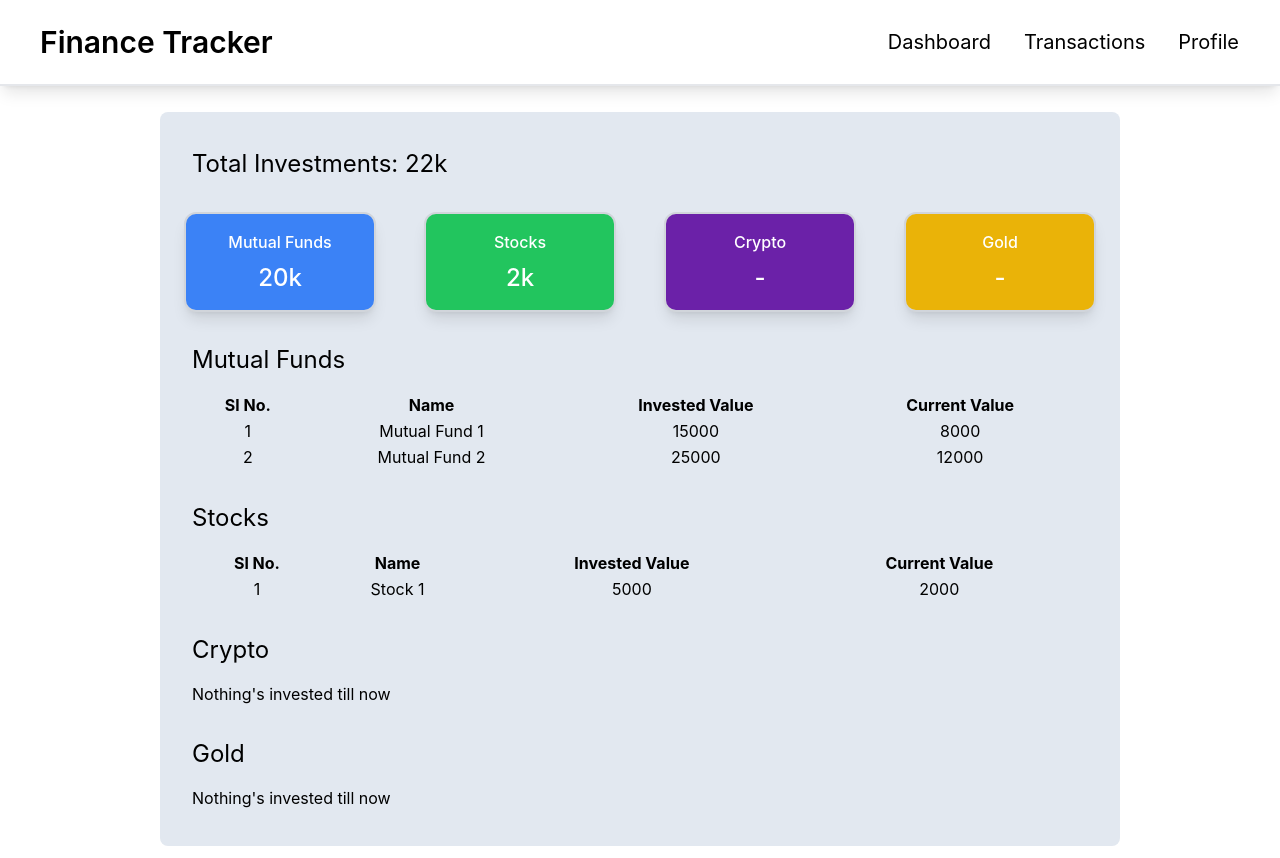
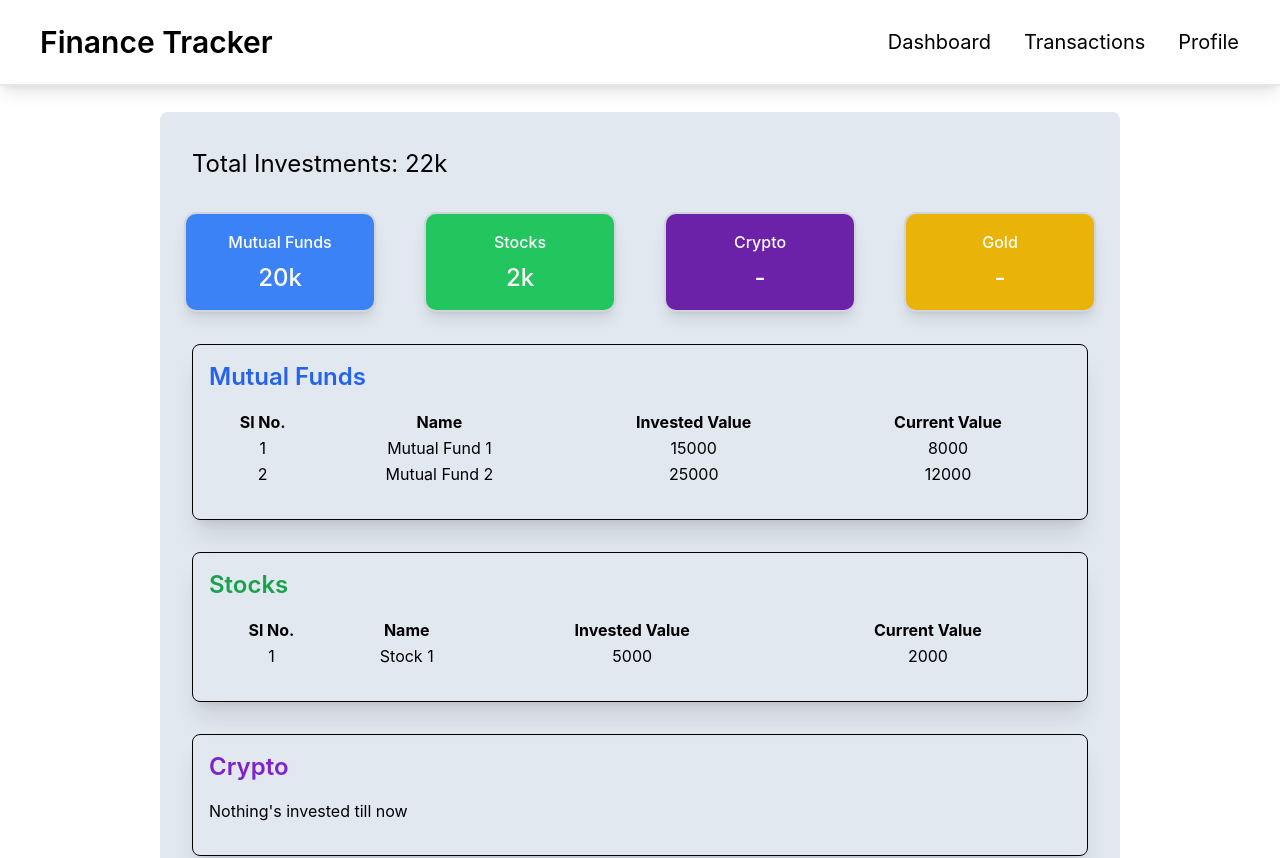
Before and after one commit to alchemist-coders/finance-tracker, a Next.js app: page /dashboard in a window 1280 px wide. Shown: the top 858 px of the page. Built offline with nearby package versions, Linux system fonts and the light colour scheme.

Commit message:
Added style fixes

```diff
--- a/components/Navbar.jsx
+++ b/components/Navbar.jsx
@@ -9,7 +9,7 @@ const Navbar = () => {
         <li className="px-2 py-1 scale-100 hover:scale-105 rounded-lg border-b border-r border-transparent hover:border-black transition">
           <Link href="/dashboard">
             <a>Dashboard</a>
-          </Link>
+            </Link>
         </li>
         <li className="px-2 py-1 scale-100 hover:scale-105 rounded-lg border-b border-r border-transparent hover:border-black transition">
           <Link href="/transactions">
--- a/pages/dashboard.jsx
+++ b/pages/dashboard.jsx
@@ -32,8 +32,8 @@ const dashboard = () => {
           </div>
         </section>
 
-        <section className="m-8">
-          <h2 className="text-2xl">Mutual Funds</h2>
+        <section className=" p-4 border border-black rounded-lg m-8 shadow-xl">
+          <h2 className="text-2xl  font-semibold text-blue-600 ">Mutual Funds</h2>
 
           <table className="w-full text-center my-4">
             <thead>
@@ -61,8 +61,8 @@ const dashboard = () => {
           </table>
         </section>
 
-        <section className="m-8">
-          <h2 className="text-2xl">Stocks</h2>
+        <section className=" p-4 border border-black rounded-lg m-8 shadow-xl">
+          <h2 className="text-2xl font-semibold text-green-600">Stocks</h2>
 
           <table className="w-full text-center my-4">
             <thead>
@@ -84,16 +84,15 @@ const dashboard = () => {
           </table>
         </section>
 
-        <section className="m-8">
-          <h2 className="text-2xl">Crypto</h2>
+        <section className=" p-4 border border-black rounded-lg m-8 shadow-xl">
+          <h2 className="text-2xl font-semibold text-purple-700">Crypto</h2>
 
           <p className="my-4">Nothing's invested till now</p>
         </section>
 
-        <section className="m-8">
-          <h2 className="text-2xl">Gold</h2>
-
-          <p className="my-4">Nothing's invested till now</p>
+        <section className="p-4 border border-black rounded-lg m-8 shadow-xl">
+          <h2 className="text-2xl font-semibold text-amber-600">Gold</h2>
+           <p className="my-4">Nothing's invested till now</p>
         </section>
       </main>
     </>
```
